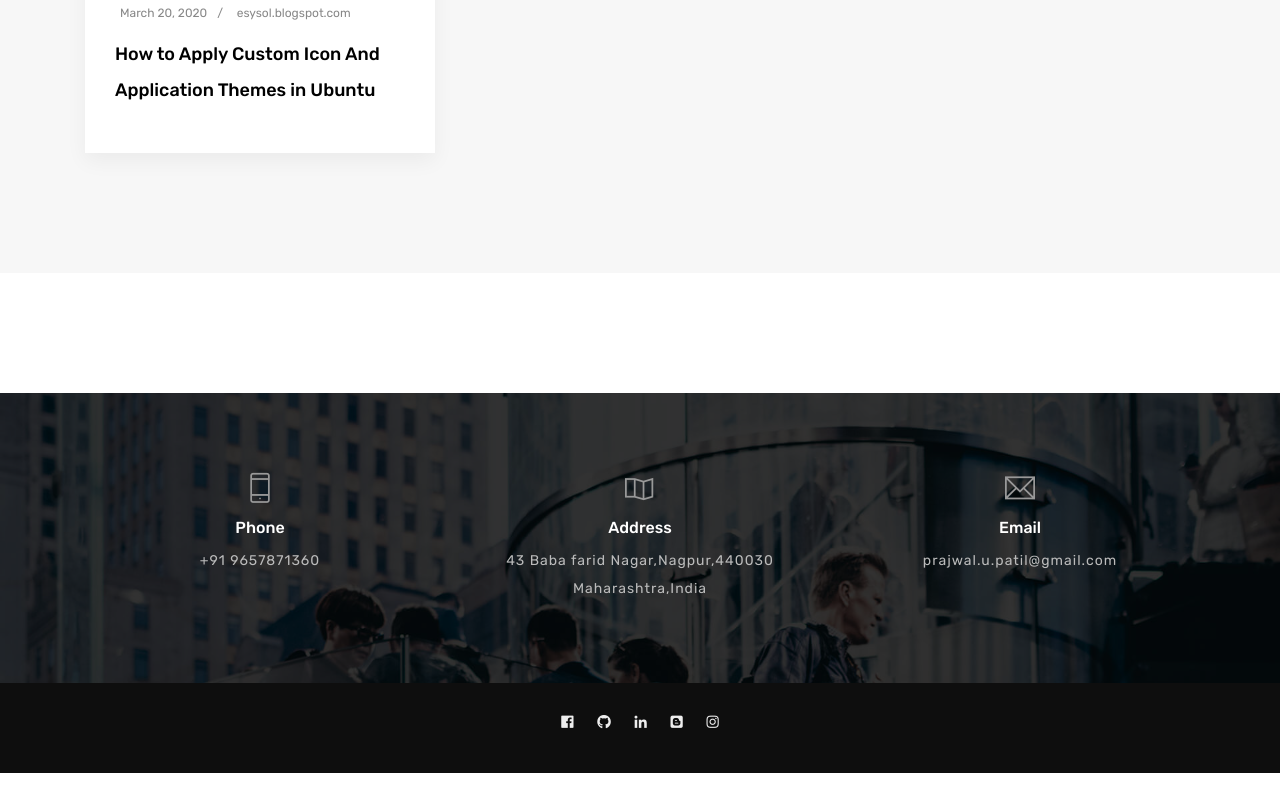
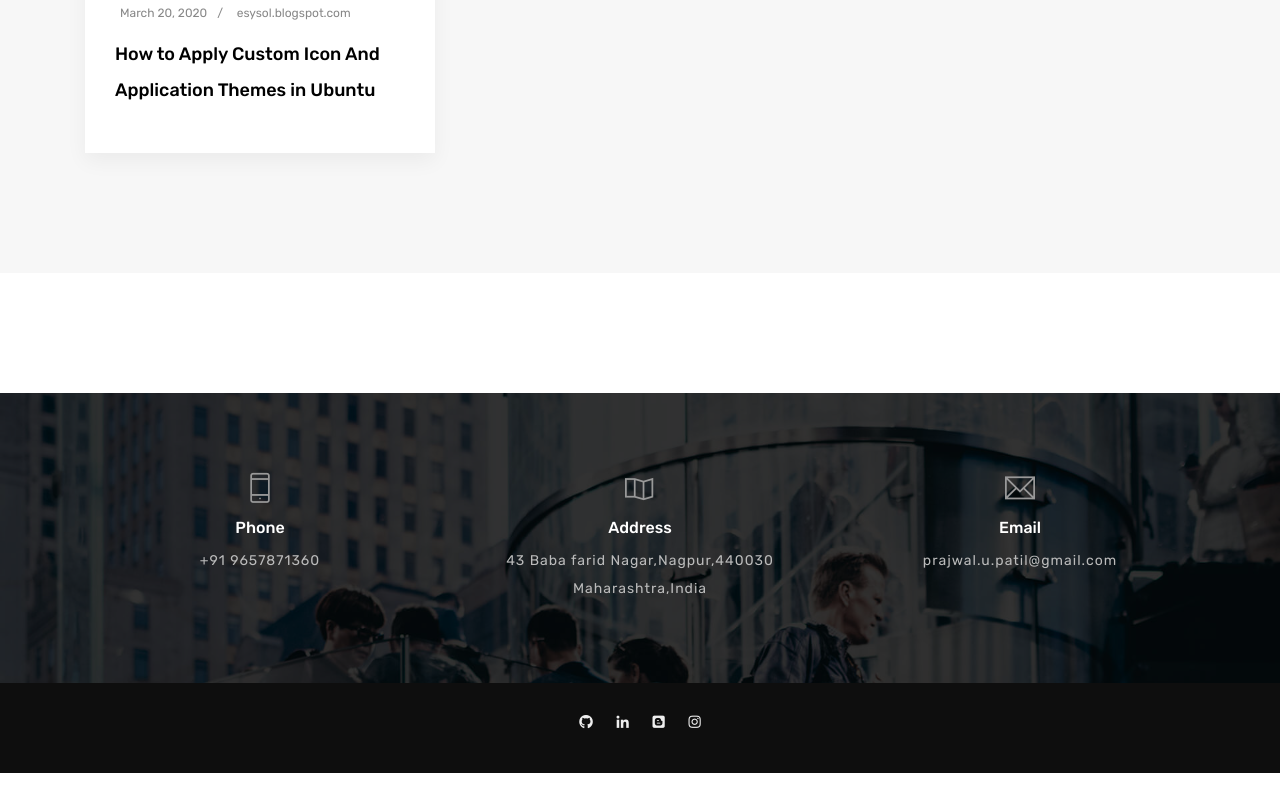
Before and after one commit to prajwal-scorpionking123/portfolio, a plain HTML site: page index.html in a window 1280 px wide. Shown: the part 3547-4358 px from the top of the page. Drawn offline with Linux system fonts and the light colour scheme.

Commit message:
removed facebook icon

```diff
--- a/index.html
+++ b/index.html
@@ -571,9 +571,7 @@
                         <div class="col-lg-12">
                             <div class="copy text-center">
                                 <div class="social">
-                                    <a href="https://www.facebook.com/vipervings" class="icon">
-                                        <i class="fab fa-facebook-f"></i>
-                                    </a>
+
                                     <a href="https://github.com/prajwal-scorpionking123" class="icon">
                                         <i class="fab fa-github"></i>
                                     </a>
```
